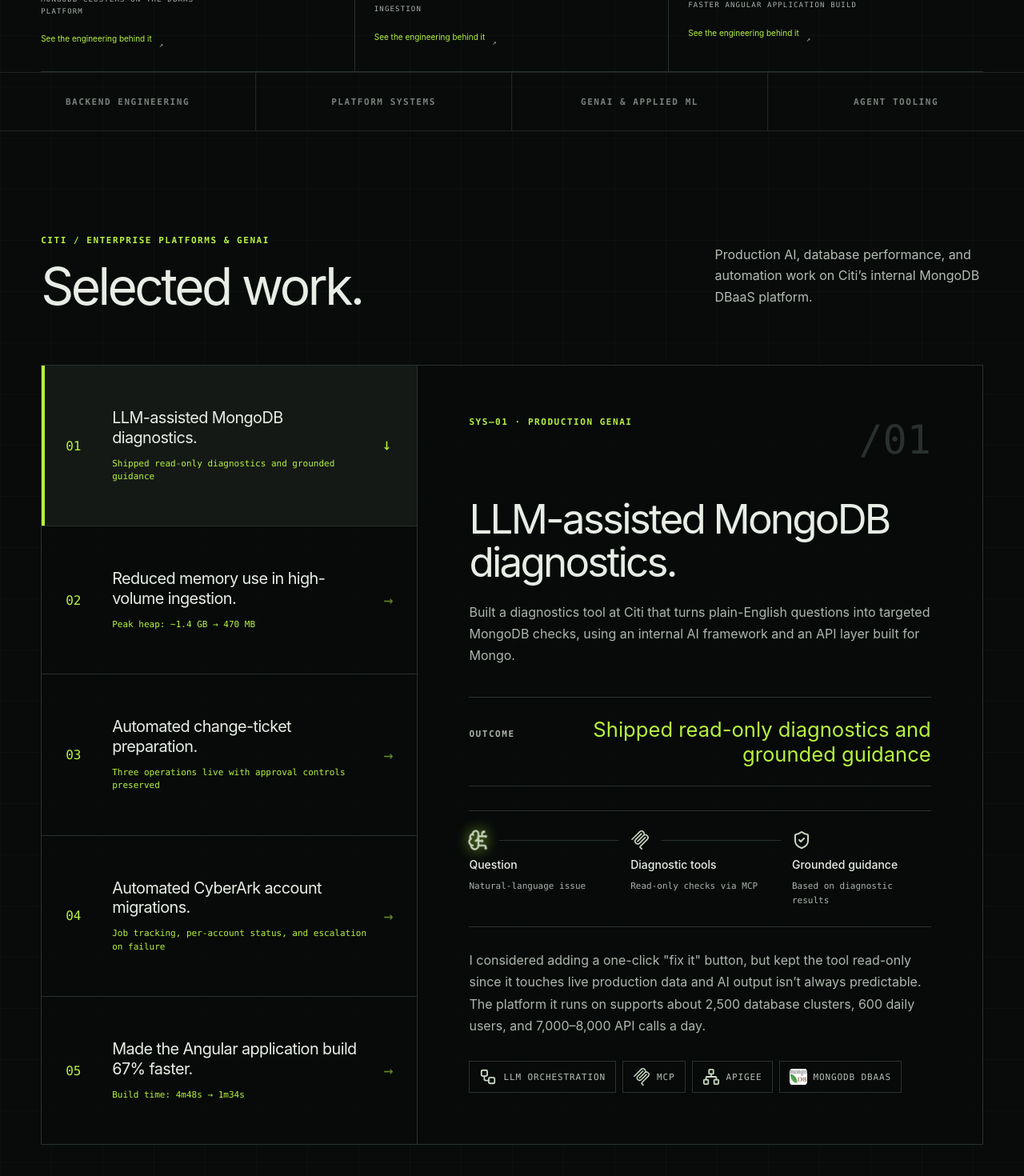
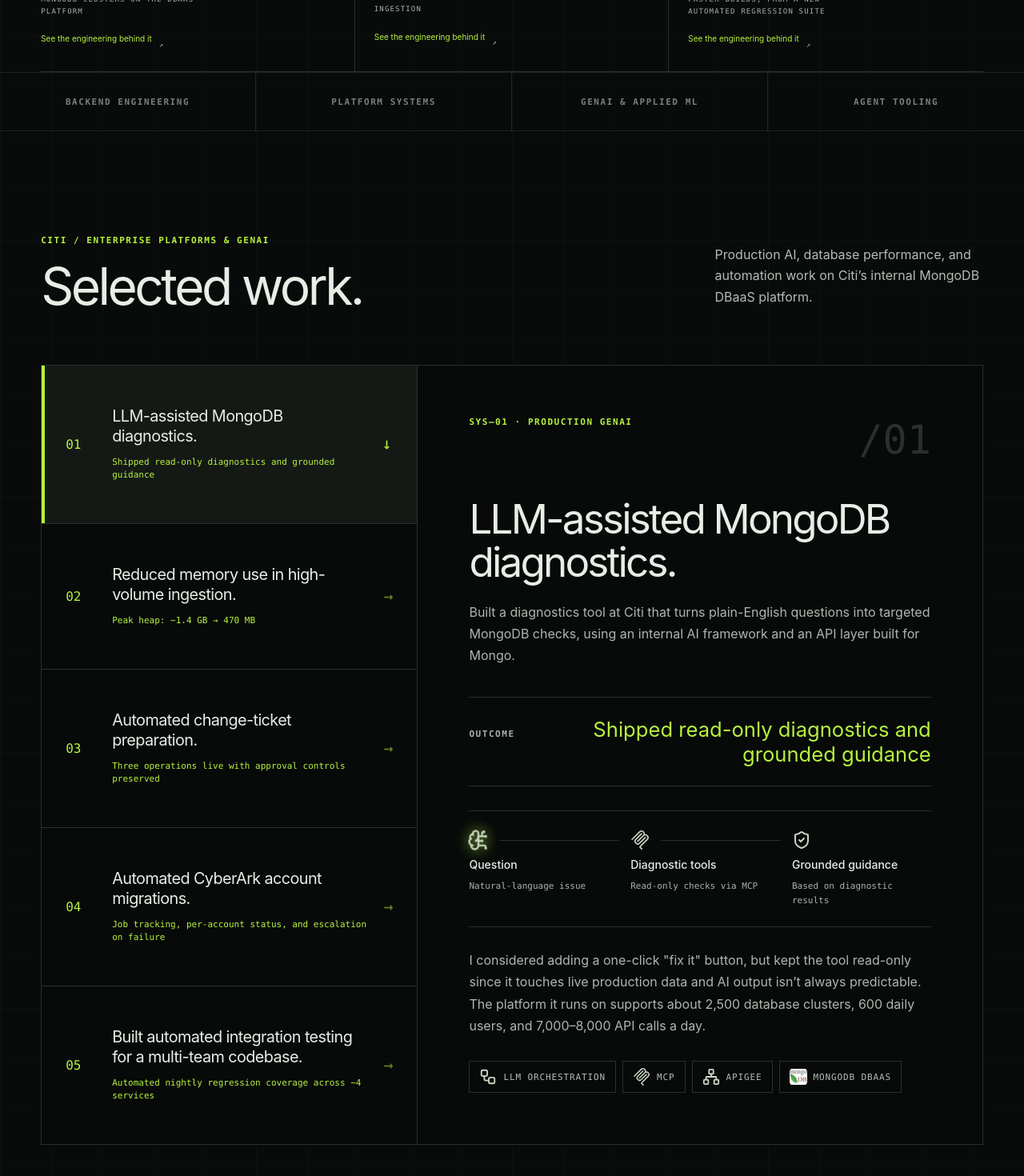
Before and after one commit to haramrit09k/haramrit09k.github.io, a React (Vite) app: page / in a window 1280 px wide. Shown: the part 852-2322 px from the top of the page at 80% size. Built offline with nearby package versions, Linux system fonts and the light colour scheme; the HTML template or start-up script is replaced by a standard one.

Commit message:
Reframe case study 5 around the Playwright regression suite

```diff
--- a/src/App.jsx
+++ b/src/App.jsx
@@ -4,7 +4,7 @@
 const impact = [
   { value: '~2.5K', label: 'MongoDB clusters on the DBaaS platform', caseId: '01' },
   { value: '1.4 GB → 470 MB', label: 'peak JVM heap in metadata ingestion', caseId: '02' },
-  { value: '67%', label: 'faster Angular application build', caseId: '05' },
+  { value: '67%', label: 'faster builds, from a new automated regression suite', caseId: '05' },
 ];
 
 const caseStudies = [
@@ -41,12 +41,12 @@
     detail: 'Migrations can take up to a day, so the tool checks in hourly (or on demand) to show status without overloading downstream systems.',
   },
   {
-    id: '05', label: 'Platform modernization',
-    title: 'Made the Angular application build 67% faster.',
-    summary: 'Upgraded the frontend from Angular 16 to 19 and the backend from Spring Boot 2.7 to 3.3.',
-    outcome: 'Build time: 4m48s → 1m34s',
-    stack: ['Angular', 'TypeScript', 'Spring Boot'],
-    detail: 'Also managed releases across about four microservices and four-plus teams, and set up an automated nightly test suite with Playwright and Jenkins.',
+    id: '05', label: 'Test automation',
+    title: 'Built automated integration testing for a multi-team codebase.',
+    summary: 'Set up a nightly Playwright regression suite wired into Jenkins to catch integration issues automatically, across roughly four microservices shared by four-plus teams shipping into the same codebase.',
+    outcome: 'Automated nightly regression coverage across ~4 services',
+    stack: ['Playwright', 'Jenkins', 'Angular'],
+    detail: 'Also modernized the frontend from Angular 16 to 19 and the backend from Spring Boot 2.7 to 3.3, which cut build time from 4m48s to 1m34s as a side effect. But the bigger win was the regression suite — it catches breakage automatically instead of relying on manual QA across teams.',
   },
 ];
 
```
